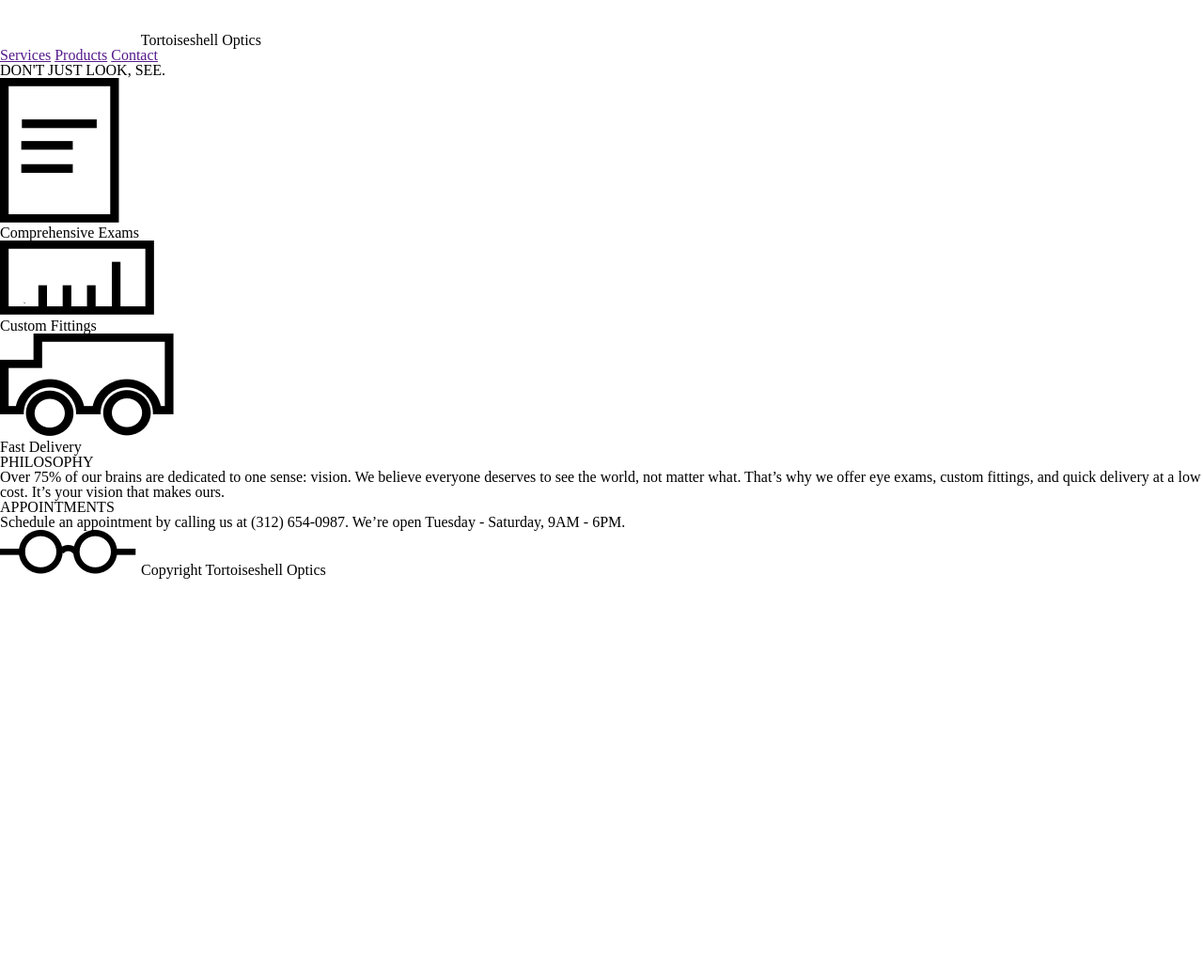
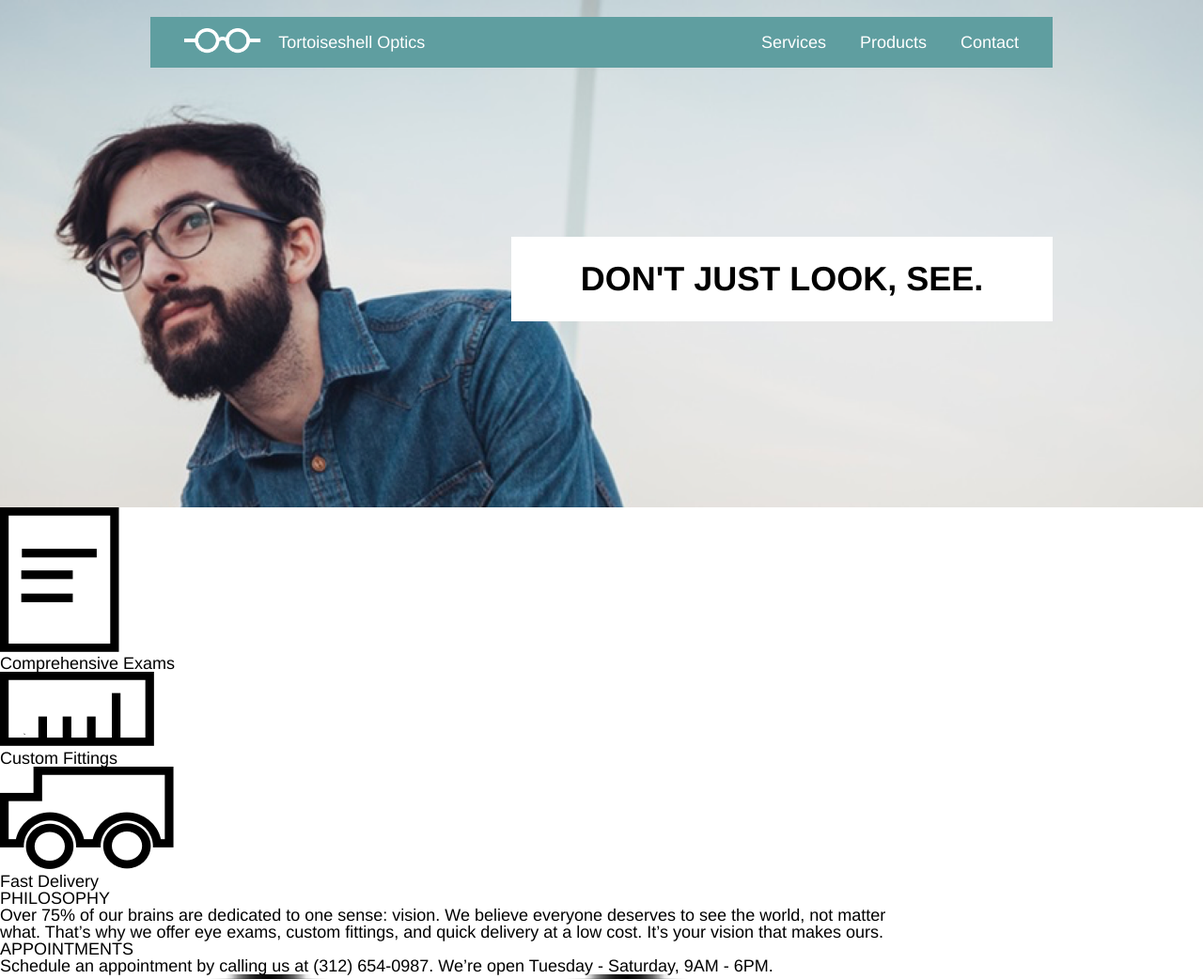
Before and after one commit to MelanieL/TortoiseshellOptics, a plain HTML site: page index.html in a window 1280 px wide. Shown: the top 1042 px of the page at 94% size. Before the commit the page ends 800 px from the top, so only its background shows below. Drawn offline with Linux system fonts and the light colour scheme.

Commit message:
Complete CSS for header.  Overflow on H2 still to be done.

```diff
--- a/index.html
+++ b/index.html
@@ -8,25 +8,33 @@
   </head>
   <body>
     <div class="header">
-      <div class="header__container">
+      <div class="container">
         <div class="header__top">
-          <div class="header__top-logo">
-            <img src="resources/images/logo-white.png" />
-            <span>Tortoiseshell Optics</span>
+          <div class="header__top__left">
+            <div class="header__top--logo">
+              <img src="resources/images/logo-white.png">
+            </div>
+            <div class="header__top--title">
+              <p>Tortoiseshell Optics</p>
+            </div>
           </div>
-          <div class="header__top-nav">
-            <a href="">Services</a>
-            <a href="">Products</a>
-            <a href="">Contact</a>
+          <div class="header__top__right">
+            <div class="header__top--nav">
+              <a href="">Services</a>
+              <a href="">Products</a>
+              <a href="">Contact</a>
+            </div>
           </div>
         </div>
-        <div class="header__title">
+        <div class="header__main--image">
+          <div class="header__main--title">
           <h2>DON'T JUST LOOK, SEE.</h2>
+          </div>
         </div>
       </div>
     </div>
     <div class="services">
-      <div class="services__container">
+      <div class="container">
         <div class="services__box">
           <div class="services__box-img-container">
             <img src="resources/images/paper-icon.png" />
@@ -54,7 +62,7 @@
       </div>
     </div>
     <div class="business">
-      <div class="business__container">
+      <div class="container">
         <div class="business__box">
           <div class="business__box-title">
             <h4>PHILOSOPHY</h4>
@@ -74,7 +82,7 @@
       </div>
     </div>
     <footer>
-      <div class="footer__container">
+      <div class="container">
         <img src="resources/images/logo-black.png" />
         <span>Copyright Tortoiseshell Optics</span>
       </div>
--- a/resources/css/style.css
+++ b/resources/css/style.css
@@ -0,0 +1,96 @@
+html {
+  	font-size: 18px;
+  	line-height: 1.4;
+}
+
+body {
+	display: flex;
+  	background-color: white;
+  	flex-direction: column;
+  	justify-content: center;
+  	font-family: Helvetica;
+  	width: 100%;
+}
+
+.container {
+  	display: flex;
+  	flex-direction: column;
+  	width: 960px;
+}
+
+.header {
+	align-items: center;
+	background-image: url("../images/glasses-bg.png");
+	background-position: 50%;
+	background-size: cover;
+	display: flex;
+	flex-direction: column;
+	height: 30rem;
+}
+
+.header__top {
+	display: flex;
+	height: 4rem;
+	width: 100%;
+}
+
+.header__top__left,.header__top__right {
+	align-items: center;
+	background-color: cadetblue;
+	color: white;
+	display: flex;
+	font-size: 1rem;
+	margin-top: 1rem;
+	width: 50%;
+}
+
+.header__top__left {
+	display: flex;
+	justify-content: flex-start;
+}
+
+.header__top__right {
+	display: flex;
+	justify-content: flex-end;
+}
+
+.header__top--logo {
+	padding: 1rem 1rem 1rem 2rem;
+}
+
+.header__top--logo img {
+	height: 1.5rem;
+}
+
+.header__top--nav {
+	display: flex;
+}
+
+.header__top--nav a {
+	color: white;
+	display: flex;
+	text-decoration: none;
+	padding: 0rem 2rem 0rem 0rem;
+}
+
+.header__main--image {
+	float: right;
+}
+
+.header__main--title {
+	align-items: center;
+	background-color: white;
+	display: flex;
+	float: right;
+	height: 5rem;
+	justify-content: center;
+	margin-top: 10rem;
+	line-height: 1.2;
+	width: 60%;
+}
+
+.header__main--title h2 {
+	font-size: 2rem;
+	font-weight: bold;
+
+}
```
